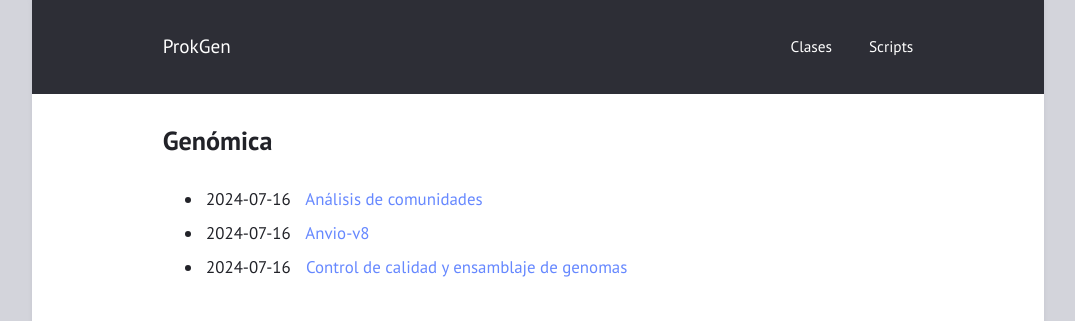
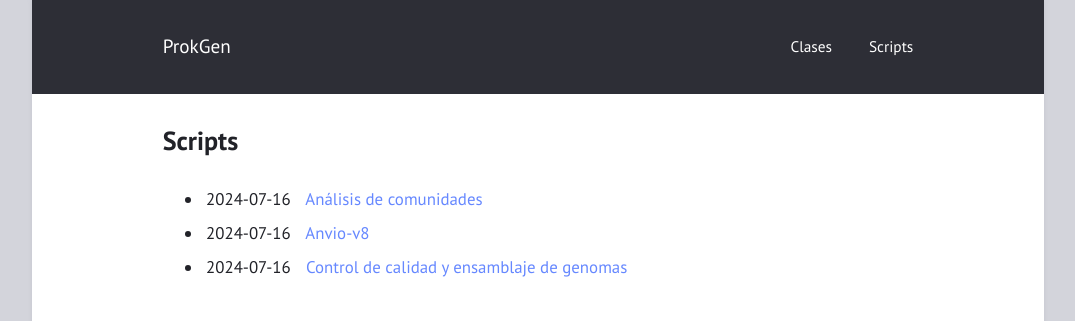
Before and after one commit to braddmg/GenPro, a Jekyll site: the page built from Scripts.md, in a window 1280 px wide. Shown: the top 321 px of the page, without its empty margins (102-1177 px from the left). Built offline with Jekyll 4.4.1, drawn with Linux system fonts in a browser that asks for light colours.

Commit message:
Update Scripts.md

```diff
--- a/Scripts.md
+++ b/Scripts.md
@@ -1,10 +1,10 @@
 ---
 layout: default
-title: "Genómica"
+title: "Scripts"
 ---
 
 {% if site.show_excerpts %}
   {% include home.html %}
 {% else %}
-  {% include archive.html title="Genómica" %}
+  {% include archive.html title="Scripts" %}
 {% endif %}
```
